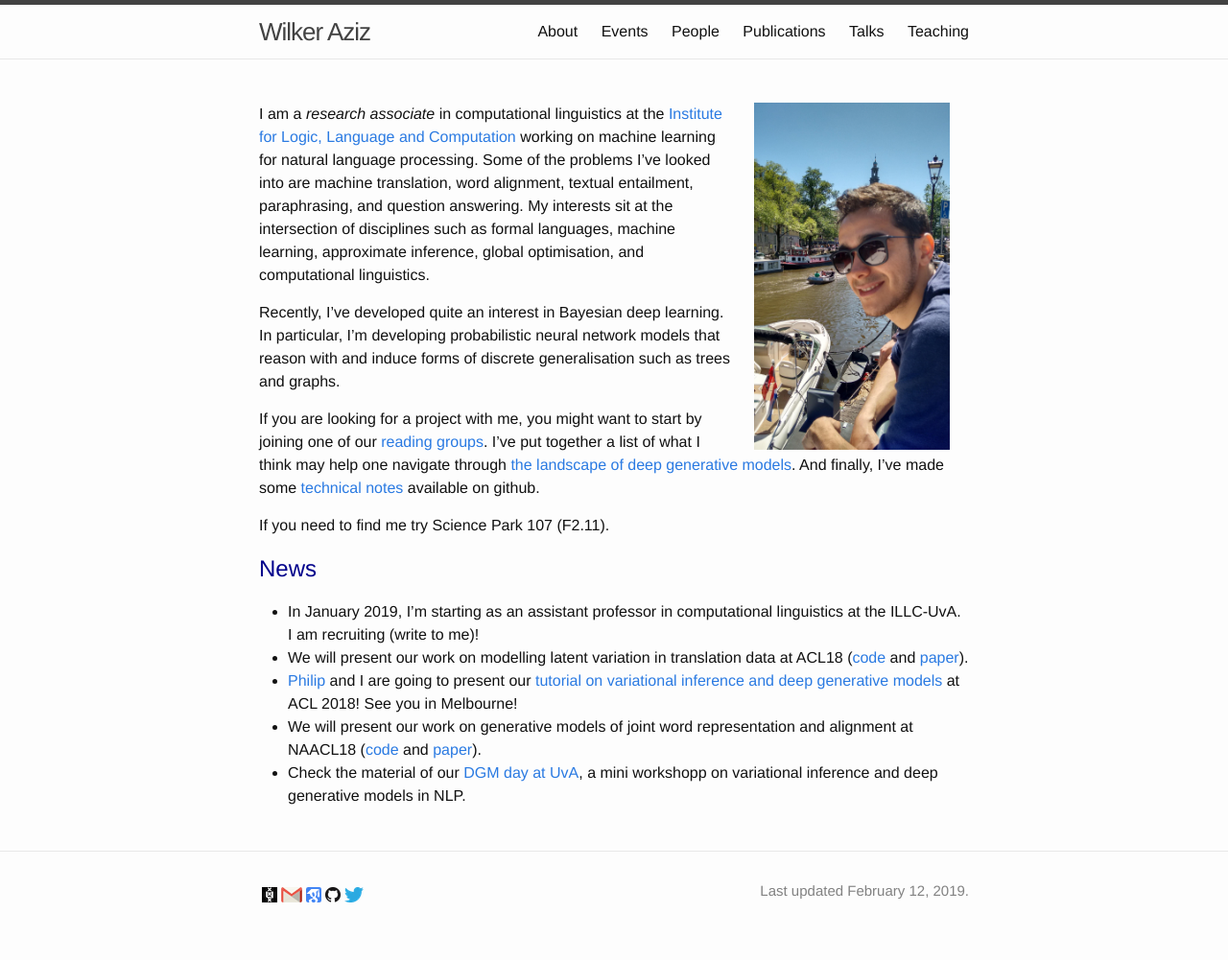
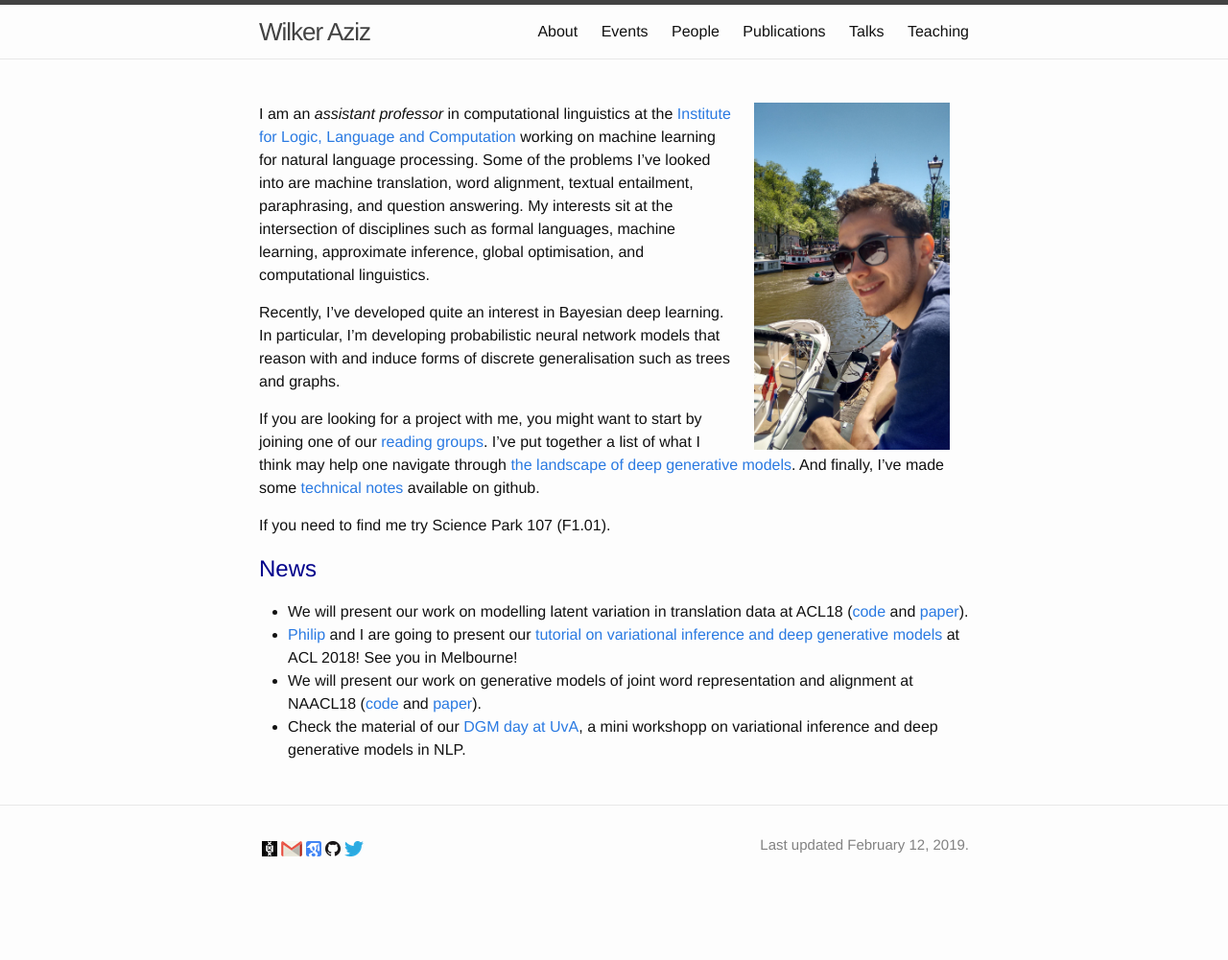
Before and after one commit to wilkeraziz/oldsite, a Jekyll site: the page built from index.md, in a window 1280 px wide. Shown: the whole page at 96% size. Built offline with Jekyll 4.4.1, drawn with Linux system fonts in a browser that asks for light colours; after the commit the page ends 953 px from its top, so only the background shows below that.

Commit message:
Change role

```diff
--- a/index.md
+++ b/index.md
@@ -5,7 +5,7 @@ layout: default
 
 ![wilker](/img/people/wilker4.jpg){: style="float: right; margin: 0px 20px; width: 204px; height: 362px" }
 
-I am a *research associate* in computational linguistics at the [Institute for Logic, Language and Computation][ILLC] working on machine learning for natural language processing. Some of the problems I've looked into are machine translation, word alignment, textual entailment, paraphrasing, and question answering.
+I am an *assistant professor* in computational linguistics at the [Institute for Logic, Language and Computation][ILLC] working on machine learning for natural language processing. Some of the problems I've looked into are machine translation, word alignment, textual entailment, paraphrasing, and question answering.
 My interests sit at the intersection of disciplines such as formal languages, machine learning, approximate inference, global optimisation, and computational linguistics.
 
 
@@ -15,11 +15,10 @@ Recently, I've developed quite an interest in Bayesian deep learning. In particu
 If you are looking for a project with me, you might want to start by joining one of our [reading groups](events). I've put together a list of what I think may help one navigate through [the landscape of deep generative models](pages/landscape). And finally, I've made some [technical notes](//github.com/wilkeraziz/notes/tree/master/machine-learning) available on github.
 
 
-If you need to find me try Science Park 107 (F2.11).
+If you need to find me try Science Park 107 (F1.01).
 
 ## <span style="color:darkblue">News </span>
 
-* In January 2019, I'm starting as an assistant professor in computational linguistics at the ILLC-UvA. I am recruiting (write to me)!
 * We will present our work on modelling latent variation in translation data at ACL18 ([code](//github.com/philschulz/stochastic-decoder) and [paper](//arxiv.org/pdf/1805.10844.pdf)).
 * [Philip](//philipschulz.org) and I are going to present our [tutorial on variational inference and deep generative models](//github.com/philschulz/VITutorial) at ACL 2018! See you in Melbourne!
 * We will present our work on generative models of joint word representation and alignment at NAACL18 ([code](//github.com/uva-slpl/embedalign) and [paper](//arxiv.org/pdf/1802.05883.pdf)).
```
